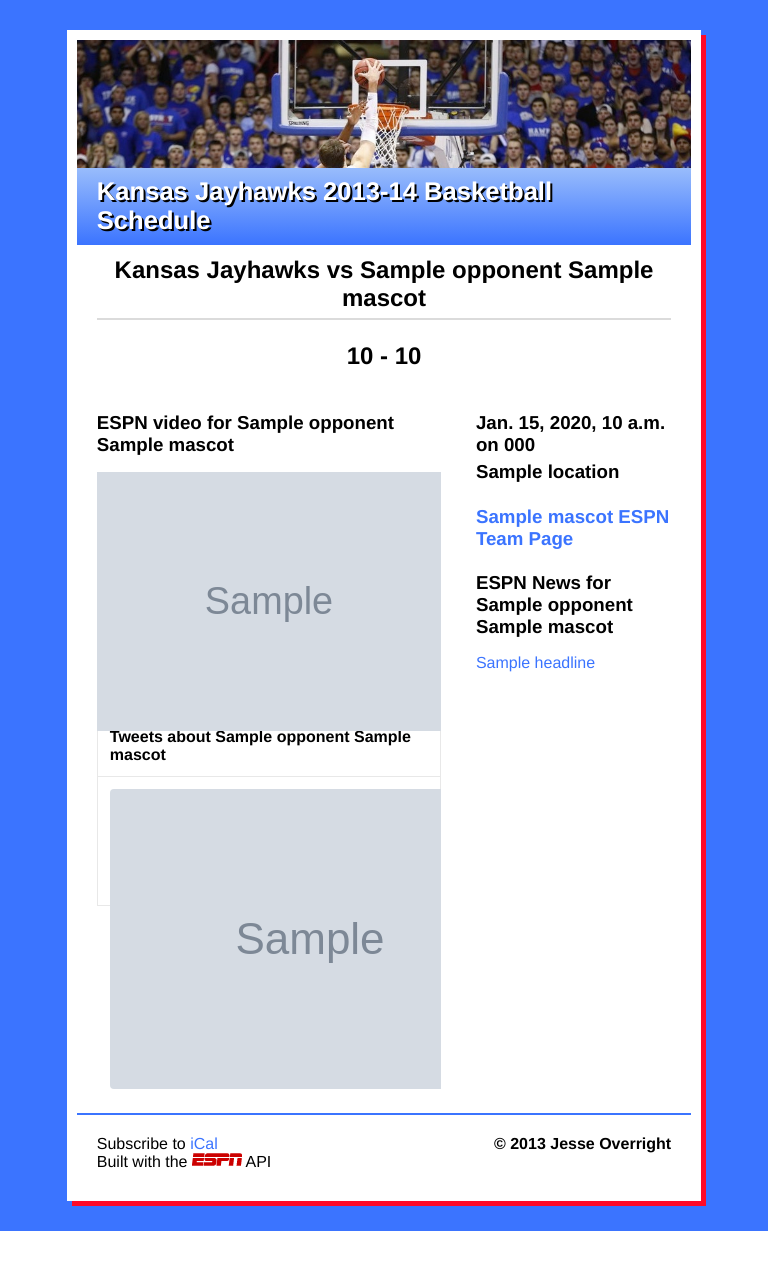
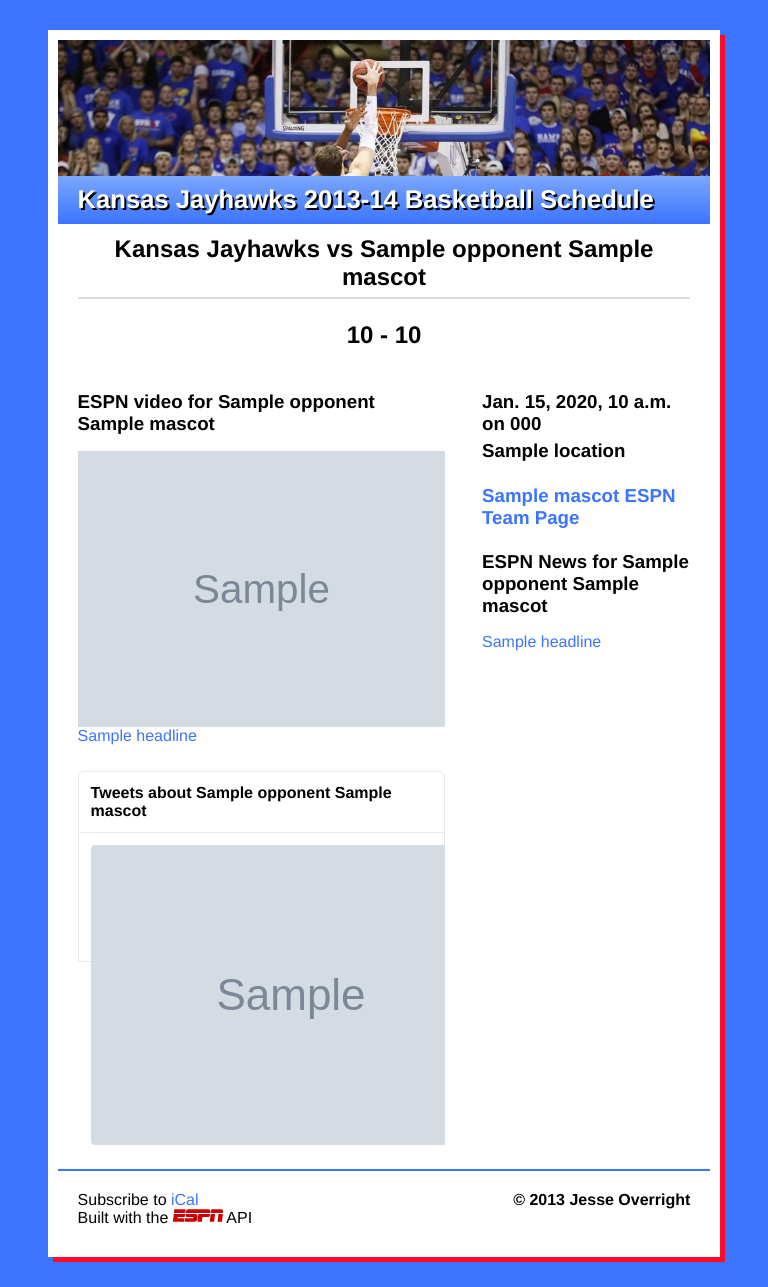
Before and after one commit to jesseoverright/django-jayhawk-schedule, a Django app: template schedule/templates/schedule/game.html in a window 768 px wide. Before the commit the page ends 1231 px from the top, so only its background shows below. Run offline with Django 3.2, Linux system fonts and the light colour scheme; the template is opened without the code that fills it: most values are stand-ins (such as "Sample title", 1, 10 or a date in 2020); grey boxes marked "Sample" are stand-in pictures; some libraries are stand-ins or nearby versions.

Commit message:
Added basic iPad styles to css

```diff
--- a/jayhawkschedule/static/css/jayhawks.css
+++ b/jayhawkschedule/static/css/jayhawks.css
@@ -249,6 +249,18 @@ li img {
     font-size: 0.75em;
 }
 
+@media only screen and (min-device-width : 768px) and (max-device-width : 1024px) {
+    #container {
+        width: 85%;
+    }
+    .video {
+        display: none;
+    }
+    .video-thumbnail {
+        display: block;
+    }
+}
+
 @media screen and (max-device-width: 568px), all and (max-width:568px)  {
     #container {
         width: 90%;
```
